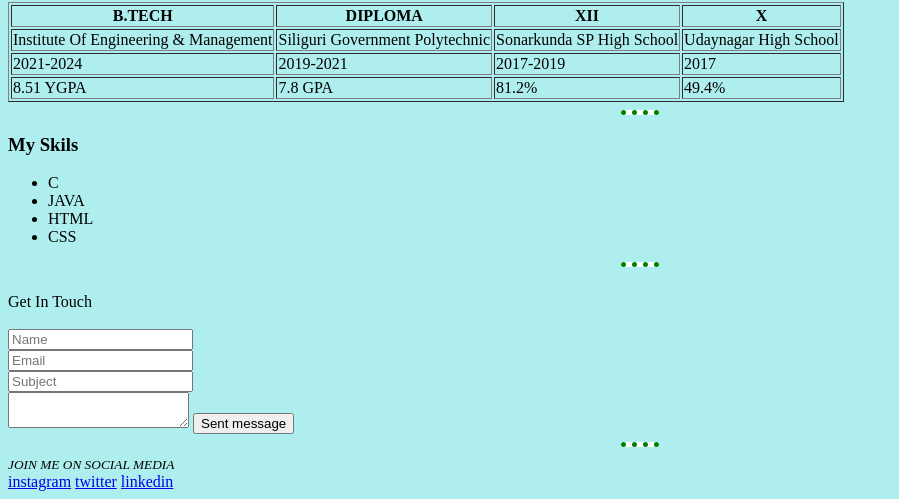
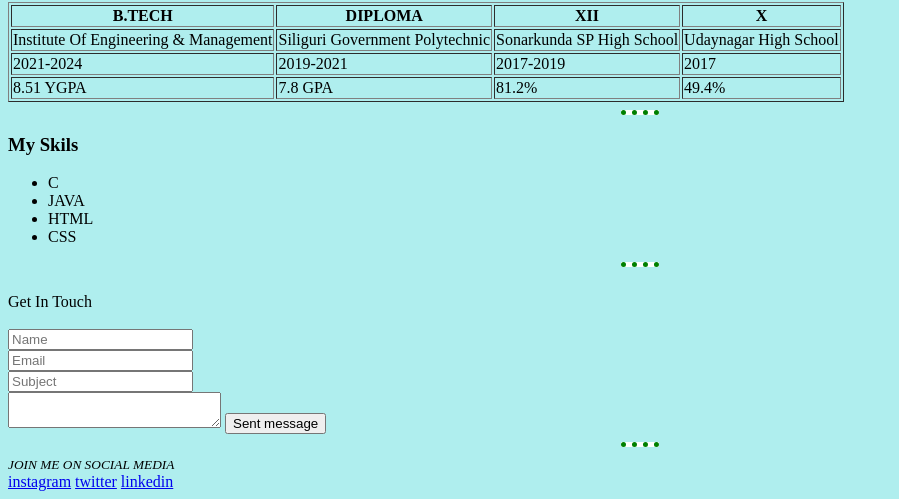
Before and after one commit to Sahil1786/CV, a plain HTML site: page index.html in a window 1280 px wide. Shown: the part 427-926 px from the top of the page, without its empty margins (0-899 px from the left). Drawn offline with Linux system fonts and the light colour scheme.

Commit message:
Update index.html
minor changes

```diff
--- a/index.html
+++ b/index.html
@@ -77,7 +77,7 @@
              <br>
              <input type="text"placeholder="Subject" id =103>
              <br>
-                <textarea name="name" row="10" cols="20"></textarea>
+                <textarea name="name" row="10" cols="24"></textarea>
              <input type="submit"value ="Sent message">
 </form>
 
```
